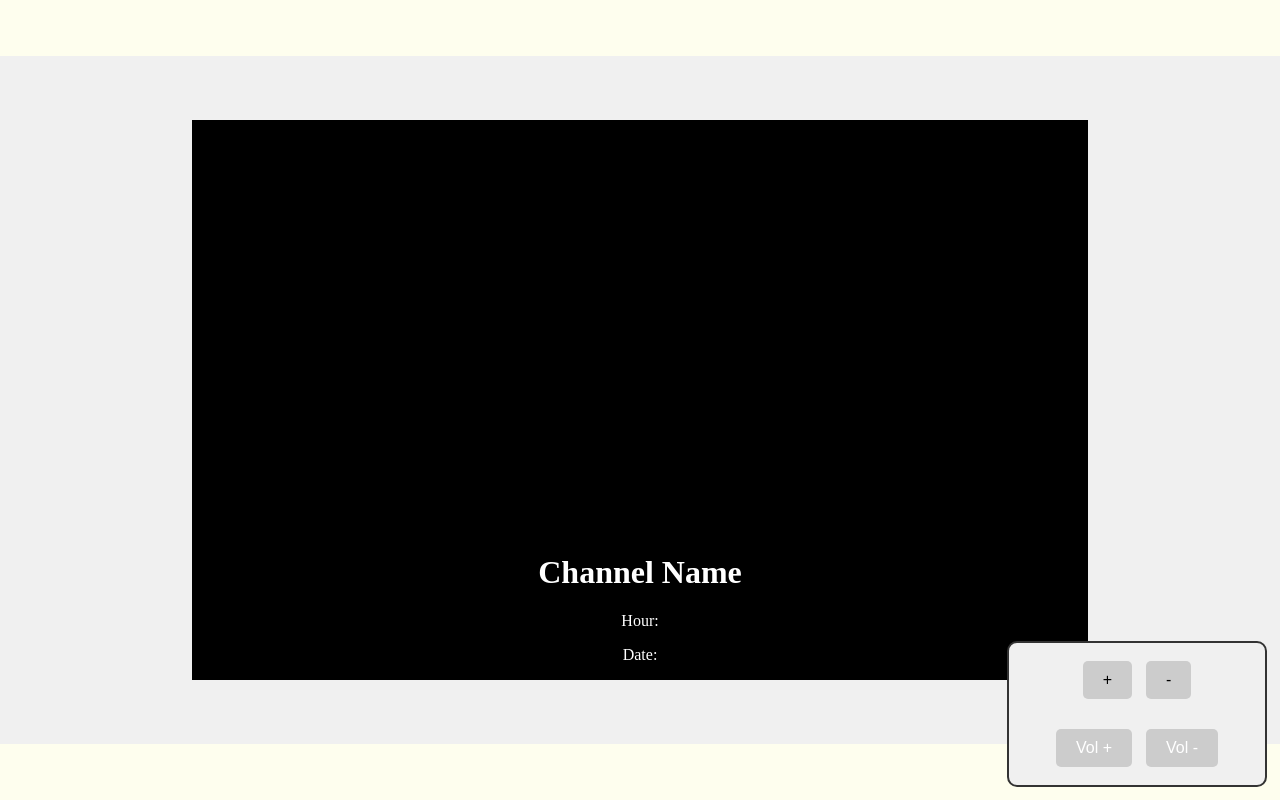
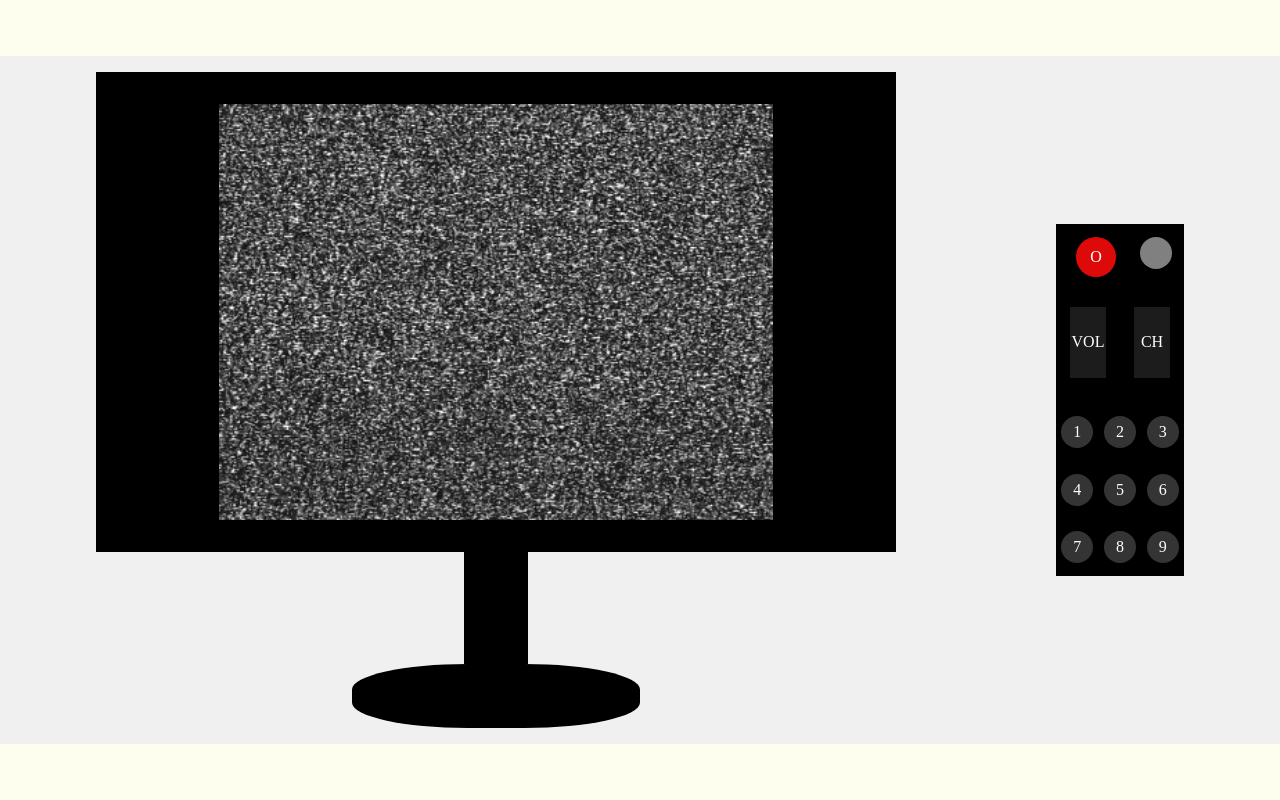
Before and after one commit to annahico/Interactive-TV, a plain HTML site: page index.html in a window 1280 px wide. Drawn offline with Linux system fonts and the light colour scheme.

Commit message:
añadiendo canales en JS

```diff
--- a/css/style.css
+++ b/css/style.css
@@ -1,4 +1,3 @@
-/* Estilos generales */
 body {
     margin: 0;
     padding: 0;
@@ -21,85 +20,295 @@ body {
     background-color: rgb(240, 240, 240);
 }
 
-/* Estilos para la pantalla de televisión */
-.tv-screen {
-    position: absolute;
-    top: 50%;
-    left: 50%;
-    transform: translate(-50%, -50%);
-    width: 70%;
-    height: 70%;
-    /* Ajustar según sea necesario */
-    background-color: black;
-    color: white;
+#tvborder {
+    height: 30em;
+    width: 50em;
     display: flex;
     flex-direction: column;
-    justify-content: flex-end;
+    justify-content: center;
     align-items: center;
-    margin: auto;
-     /* Márgenes iguales en todas partes */
-}
-
-.channel-info {
-    position: absolute;
-    bottom: 0;
-    left: 50%;
-    transform: translateX(-50%);
-    text-align: center;
+    background-color: black;
 
 }
 
-.background-image {
-    position: absolute;
-    top: 50%;
-    left: 50%;
-    transform: translate(-50%, -50%);
-    width: 95%;
-    height: 90%;
-    /* background-image: url("./img/pared.jpg");  */
-    background-size: cover;
-    filter: brightness(0.5);
-    background-position: center;
-    opacity: 0.7; /* Ajusta la opacidad del GIF para que sea semitransparente */
-    /* Ajustar según sea necesario */
+#offScreen {
+    height: 26em;
+    width: 46em;
+    display: flex;
+    flex-direction: column;
+    justify-content: center;
+    align-items: center;
+    border: solid rgb(0, 0, 0)
 }
 
-.remote-control {
-    position: absolute;
-    bottom: 13px; /* Espacio abajo */
-    right: 13px; /* Espacio a la derecha */
+.basicScreen {
+    background-color: rgb(0, 0, 0);
+}
+
+#remote {
+    height: 22em;
+    width: 8em;
+    margin-left: 10em;
+    display: flex;
+    align-items: center;
+    justify-content: space-around;
+    flex-direction: column;
+    background-color: black;
+
+}
+
+.tvAndRemote {
+    display: flex;
+    flex-direction: row;
+    justify-content: center;
+    align-items: center;
+}
+
+#filaOnOff {
+    height: 3em;
+    width: 8em;
+    display: flex;
+    flex-direction: row;
+    justify-content: space-around;
+    align-items: center;
+}
+
+#filaVolumeCh {
+    height: 7em;
+    width: 8em;
+    display: flex;
+    flex-direction: row;
+    justify-content: space-around;
+    align-items: center;
+}
+
+#filaButtons1-3 {
+    height: 3em;
+    width: 8em;
+    display: flex;
+    flex-direction: row;
+    justify-content: space-around;
+    align-items: center;
+}
+
+#filaButtons4-6 {
+    height: 3em;
+    width: 8em;
+    display: flex;
+    flex-direction: row;
+    justify-content: space-around;
+    align-items: center;
+}
+
+#filaButtons7-9 {
+    height: 3em;
+    width: 8em;
+    display: flex;
+    flex-direction: row;
+    justify-content: space-around;
+    align-items: center;
+}
+
+.tvArm {
     display: flex;
     flex-direction: column;
+    justify-content: center;
     align-items: center;
-    background-color: #f0f0f0;
-    padding: 13px;
-    border: 2px solid #333;
-    border-radius: 10px;
-    width: 230px;
 }
 
-
-.remote-control button {
-    padding: 10px 20px;
-    margin: 5px;
-    font-size: 16px;
-    background-color: #ccc;
-    border: none;
-    cursor: pointer;
-    border-radius: 5px;
+.verticalLeg {
+    width: 4em;
+    height: 7em;
+    display: flex;
+    flex-direction: row;
+    justify-content: center;
+    align-items: center;
+    background-color: black;
 }
 
-.top-buttons {
-    margin-bottom: 10px;
+.horizontalLeg {
+    width: 18em;
+    height: 4em;
+    display: flex;
+    flex-direction: row;
+    justify-content: center;
+    align-items: center;
+    background-color: black;
+    border-radius: 40%
 }
 
-.bottom-buttons {
-    margin-top: 10px;
+.tvAndLegs {
+    display: flex;
+    flex-direction: column;
+    justify-content: center;
+    align-items: center;
 }
 
-.volume-button {
-    background-color: #ff9800;
+#onOff {
+    width: 2.5em;
+    height: 2.5em;
+    display: flex;
+    flex-direction: row;
+    justify-content: center;
+    align-items: center;
+    border-radius: 50%;
+    background-color: rgb(222, 10, 10);
     color: white;
-    /* Cambiar el color según sea necesario */
+    margin-top: 0.5em;
+    margin-left: 0.5em
 }
-/* Otros estilos y ajustes aquí */
+
+#Options {
+    width: 2em;
+    height: 2em;
+    background-color: gray;
+    display: flex;
+    flex-direction: row;
+    justify-content: flex-end;
+    align-items: center;
+    border-radius: 50%;
+}
+
+#Volume {
+    height: 4.4em;
+    width: 2.2em;
+    display: flex;
+    flex-direction: row;
+    align-items: center;
+    justify-content: center;
+    background-color: rgb(28, 28, 28);
+    color: white;
+}
+
+#ChannelsNextPrev {
+    height: 4.4em;
+    width: 2.2em;
+    display: flex;
+    flex-direction: row;
+    align-items: center;
+    justify-content: center;
+    background-color: rgb(28, 28, 28);
+    color: white;
+}
+
+.button {
+    height: 2em;
+    width: 2em;
+    background-color: rgb(52, 52, 52);
+    border-radius: 50%;
+    color: white;
+    display: flex;
+    justify-content: center;
+    align-items: center;
+}
+
+.Channel1 {
+    background-color: red;
+}
+
+.Channel2 {
+    background-color: purple;
+}
+
+.Channel3 {
+    background-color: slateblue;
+}
+
+.Channel4 {
+    background-color: skyblue;
+}
+
+.Channel5 {
+    background-color: darkmagenta;
+}
+
+.Channel6 {
+    background-color: grey;
+}
+
+.Channel7 {
+    background-color: rgb(139, 43, 230);
+}
+
+.Channel8 {
+    background-color: green
+}
+
+.Channel9 {
+    background-color: blue;
+}
+
+.clockAndDate {
+    height: 4em;
+    width: 4em;
+    display: flex;
+    flex-direction: column;
+    justify-content: center;
+    align-items: center;
+    position: absolute;
+    font-size: 2em;
+}
+
+.OnPicture {
+    max-width: 14em;
+    max-height: 8em;
+    display: flex;
+    justify-content: center;
+    align-items: center;
+    position: relative;
+}
+
+.clockAndWelcome {
+    display: flex;
+    flex-direction: column;
+    justify-content: center;
+    align-items: center;
+}
+
+.selectedChannel {
+    height: 3em;
+    width: 4em;
+    display: flex;
+    justify-content: center;
+    align-items: center;
+    font-size: 2em;
+    position: absolute;
+    margin-top: 0.5em;
+    color: white;
+}
+
+.indexContent {
+    display: flex;
+    justify-content: center;
+    align-items: center;
+}
+
+#welcomePic {
+    height: 26em;
+    width: 46em;
+
+}
+
+.selectedChannelControl {
+    height: 28em;
+    width: 46em;
+    justify-content: flex-start;
+    align-items: flex-start;
+    position: absolute;
+}
+
+.portada {
+    background-color: black;
+}
+#onOff:hover {
+    color: rgb(77, 7, 7);
+    transition: background-color 0.5s;
+    cursor: pointer;
+
+}
+
+.button:hover {
+    background-color: rgb(41, 41, 41);
+    transition: background-color 0.5s;
+    cursor: pointer;
+}
--- a/index.html
+++ b/index.html
@@ -4,32 +4,62 @@
 <head>
     <meta charset="UTF-8">
     <meta name="viewport" content="width=device-width, initial-scale=1.0">
-    <title>Television Interface</title>
-    <link rel="stylesheet" href="/css/style.css" />
+    <title>TV Interactiva</title>
+    <link href="./css/style.css" rel="stylesheet">
+    <link>
 </head>
 
 <body>
-    <div id="container"></div>
-    <div class="tv-screen">
-        <div class="channel-info">
-            <h1>Channel Name</h1>
-            <p>Hour: <span id="current-time"></span></p>
-            <p>Date: <span id="current-date"></span></p>
-        </div>
-        <div class="background-image"></div>
-    </div>
-    <div class="remote-control">
-        <div class="top-buttons">
-            <button class="channel-button" id="channel-up">+</button>
-            <button class="channel-button" id="channel-down">-</button>
-        </div>
-        <div class="bottom-buttons">
-            <button class="volume-button" id="volume-up">Vol +</button>
-            <button class="volume-button" id="volume-down">Vol -</button>
+    <div id="container">
+        <div class="row tvAndRemote"> <!--clase dentro del container principal que contiene la fila con la televisión y el control remoto-->
+            <div class="col tvAndLegs">
+                <div id="tvborder">
+                    <div id="offScreen" class="basicScreen"> <!--"offScreen" clase de pantalla tv y "ChannelNumber dedicado al cuadro de info de canal elegido"-->
+                        <div class="selectedChannelControl">
+                            <div id="channelNumber" class="row selectedChannel" display="none"></div>
+                        </div>
+                        <div class="indexContent" id="indexContent">   <!--contenido de la pantalla de inicio de la tv. Dentro esta la imagen, el reloj y la fecha-->
+                            <div class="row clockAndWelcome">
+                                <div class="row OnPicture">
+                                    <img src="./img/nochannel.gif" id="welcomePic">
+                                    <div class="clockAndDate"></div>
+                                </div>
+                            </div>
+                        </div>
+                    </div>
+                </div>
+                <div class="verticalLeg"></div>
+                <div class="horizontalLeg"></div>    <!--televisión patas y borde de ésta en una misma fila con orientacion de columna-->
+            </div>
+            <div id="remote">
+                <div class="row" id="filaOnOff">
+                    <div class="col onBtn" id="onOff">O</div>
+                    <div class="col option" id="Options"></div>
+                </div>
+                <div class="row" id="filaVolumeCh">
+                    <div class="col" id="Volume">VOL</div>
+                    <div class="col" id="ChannelsNextPrev">CH</div>
+                </div>
+                <div class="row" id="filaButtons1-3">
+                    <div id="chnl1" class="button">1</div>
+                    <div id="chnl2" class="button">2</div>
+                    <div id="chnl3" class="button">3</div>
+                </div>
+                <div class="row" id="filaButtons4-6">
+                    <div id="chnl4" class="button">4</div>
+                    <div id="chnl5" class="button">5</div>
+                    <div id="chnl6" class="button">6</div>
+                </div>
+                <div class="row" id="filaButtons7-9">
+                    <div id="chnl7" class="button">7</div>
+                    <div id="chnl8" class="button">8</div>
+                    <div id="chnl9" class="button">9</div>
+                </div>
+            </div>
         </div>
     </div>
 
-    <script src="/js/main.js"></script>
+    <script src="./js/main.js"></script>
 </body>
 
 </html>
--- a/js/main.js
+++ b/js/main.js
@@ -7,14 +7,16 @@ const volumeUpButton = document.getElementById("volume-up");
 const volumeDownButton = document.getElementById("volume-down");
 
 // Array de nombres de canales simulados y nombres de imágenes correspondientes
-const channels = ["Netflix", "HBO", "Prime Video", "Disney", "SkyShowtime", "AppleTV"];
+const channels = ["Netflix", "HBO", "Prime Video", "Disney", "SkyShowtime", "AppleTV", "Filming", "Movistar+"];
 const channelImages = [
     "./img/netflix.gif",
     "./img/hbo.gif",
     "./img/prime.gif",
     "./img/disney.gif",
     "./img/skyshowtime.gif",
-    "./img/appletv.gif"
+    "./img/appletv.gif",
+    "./img/filming.gif",
+    "./img/movistar.gif"
 ];
 
 // Variables para el estado actual
```
Also changed, not shown: img/nochannel.gif (added), 2 other files.
